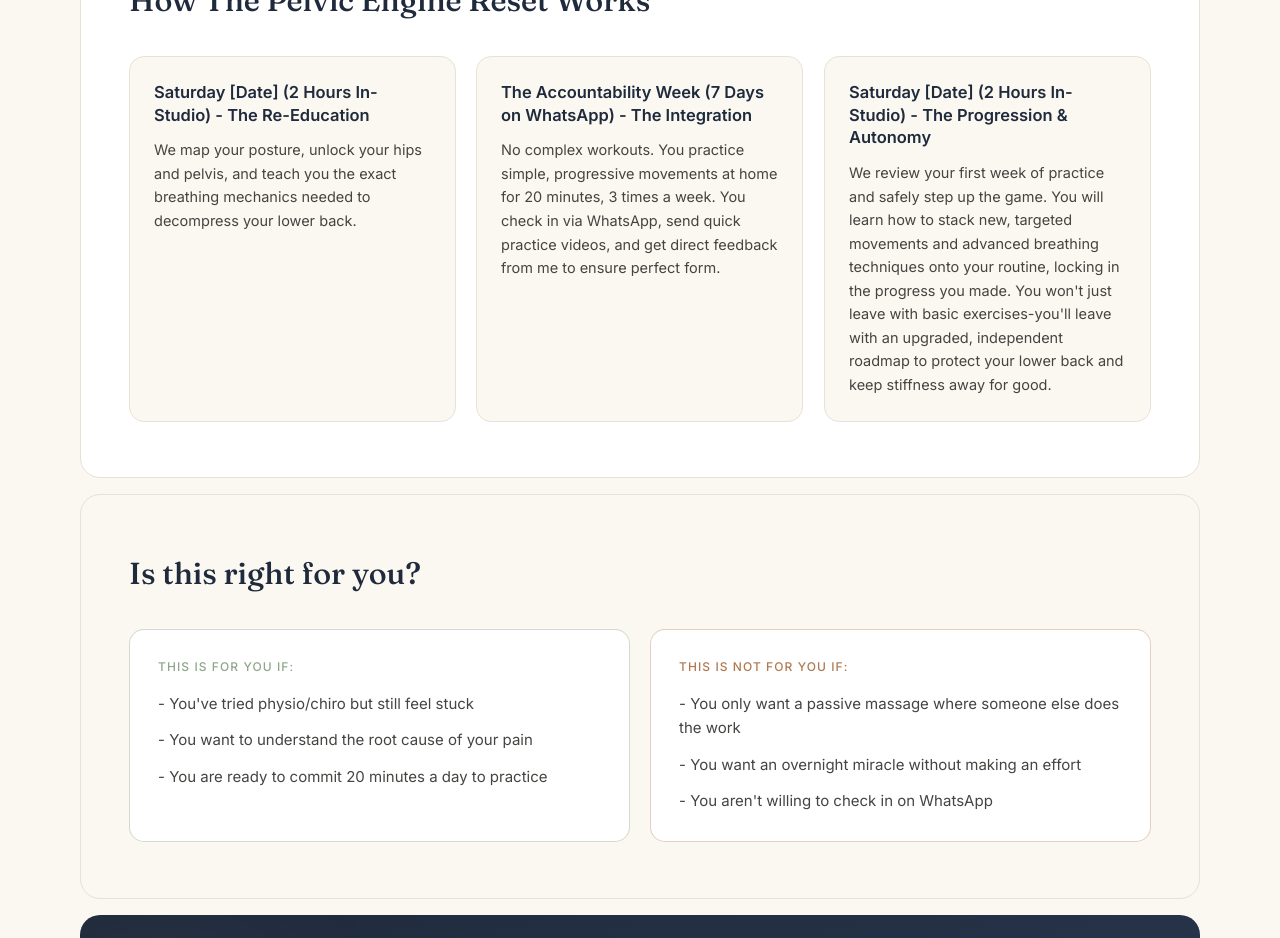
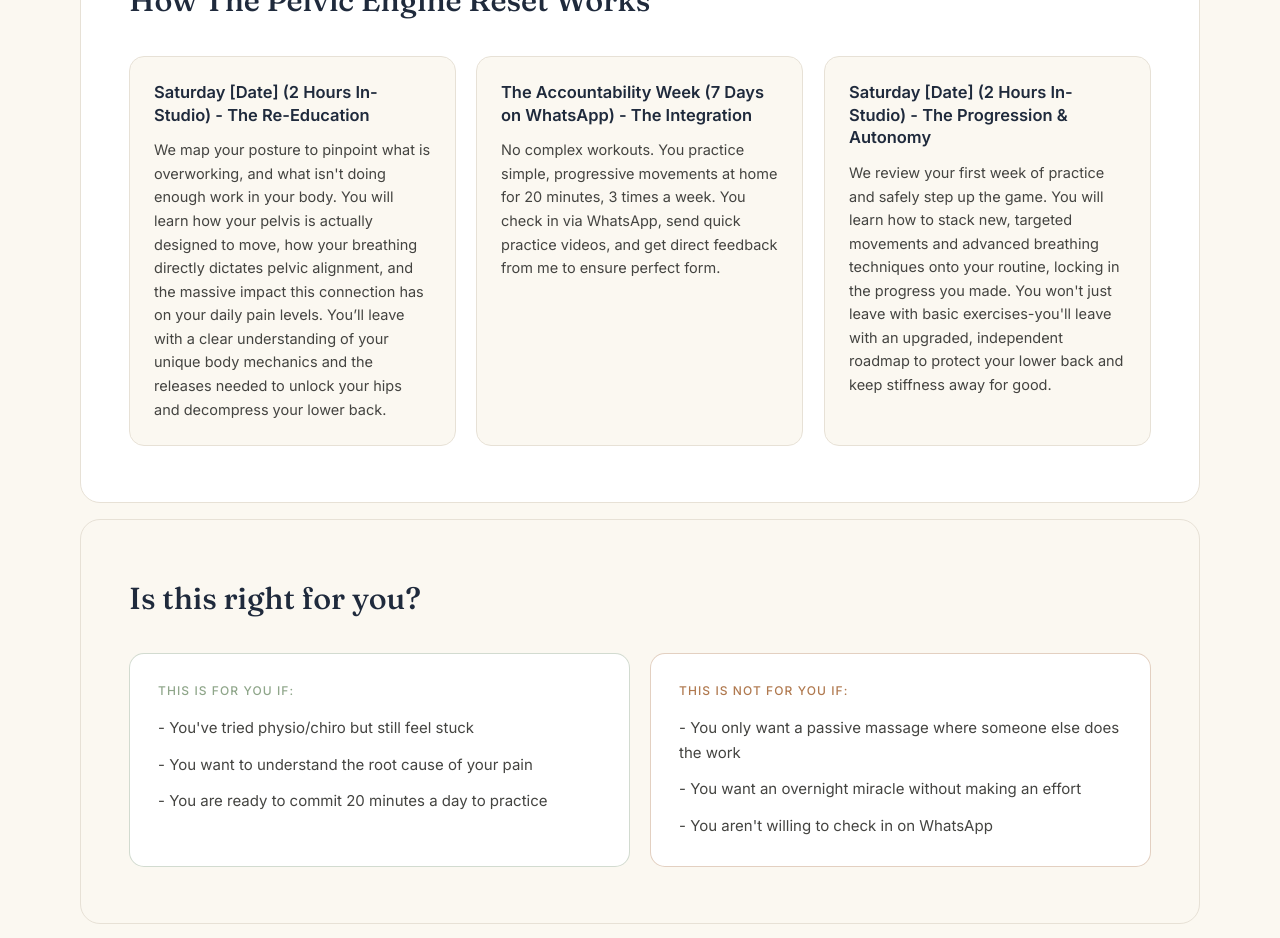
Before and after one commit to VinPOPFrance/James, a Next.js app: page /pelvic-engine-reset in a window 1280 px wide. Shown: the part 980-1918 px from the top of the page. Built offline with nearby package versions, Linux system fonts and the light colour scheme; no server answers.

Commit message:
Refine description for the "Re-Education" sprint block

```diff
--- a/src/app/pelvic-engine-reset/page.tsx
+++ b/src/app/pelvic-engine-reset/page.tsx
@@ -21,7 +21,7 @@ const sprintBlocks = [
   {
     title: "Saturday [Date] (2 Hours In-Studio) - The Re-Education",
     body:
-      "We map your posture, unlock your hips and pelvis, and teach you the exact breathing mechanics needed to decompress your lower back.",
+      "We map your posture to pinpoint what is overworking, and what isn't doing enough work in your body. You will learn how your pelvis is actually designed to move, how your breathing directly dictates pelvic alignment, and the massive impact this connection has on your daily pain levels. You’ll leave with a clear understanding of your unique body mechanics and the releases needed to unlock your hips and decompress your lower back.",
   },
   {
     title: "The Accountability Week (7 Days on WhatsApp) - The Integration",
```
